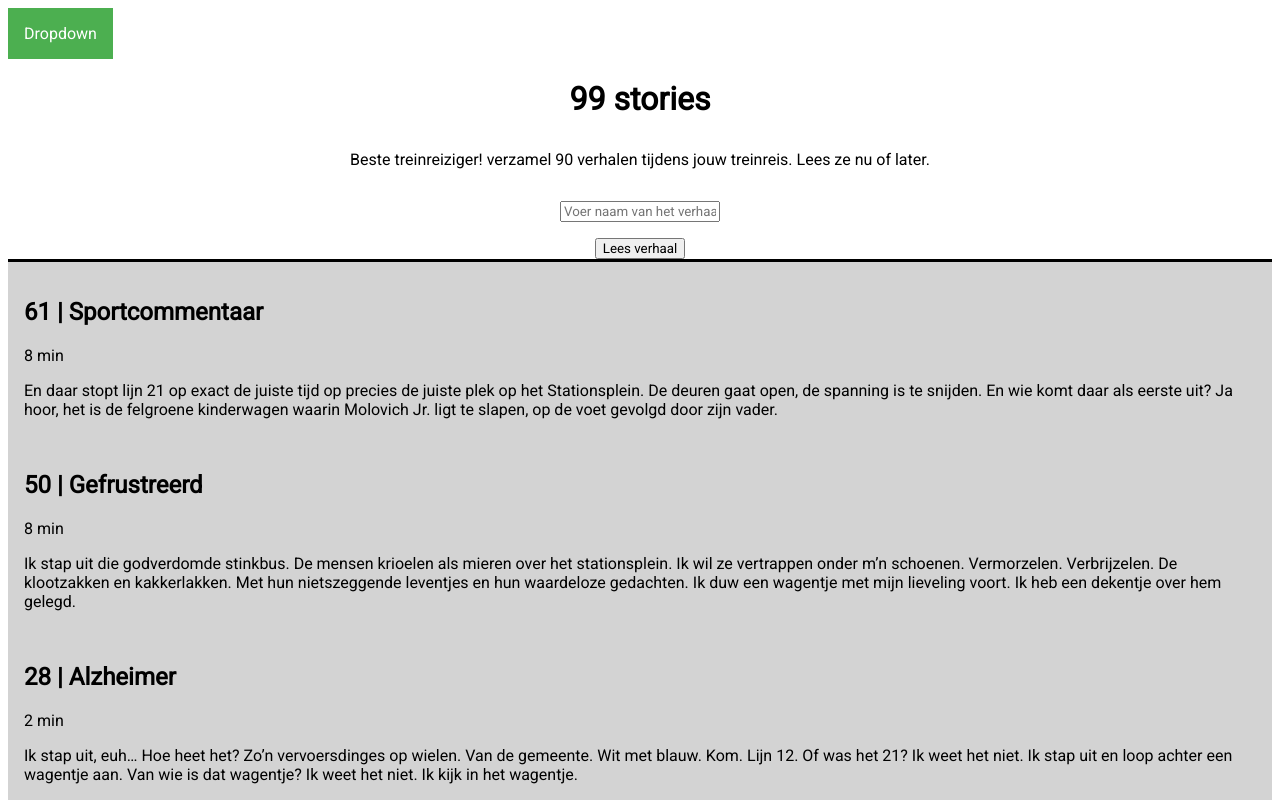
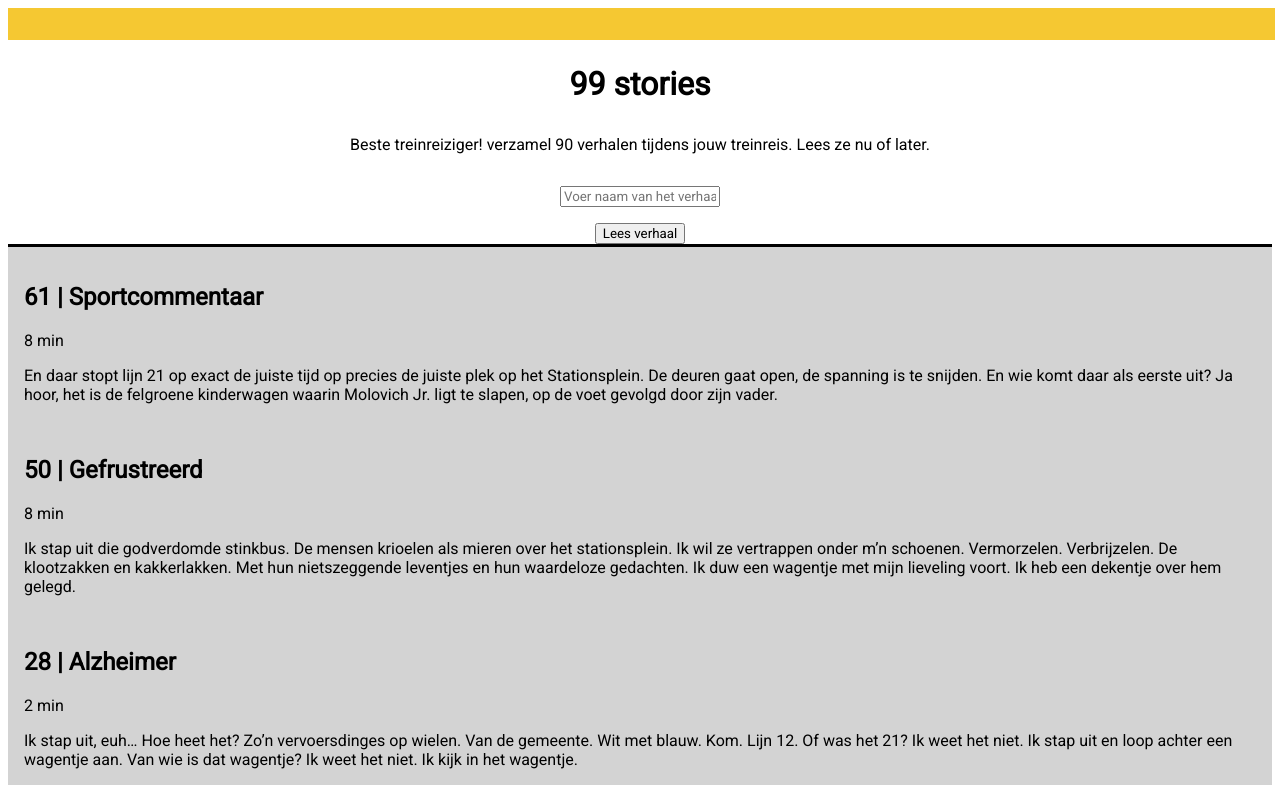
Before and after one commit to SummerDanoe/99_stories, a plain HTML site: page index.html in a window 1280 px wide. Drawn offline with Linux system fonts and the light colour scheme.

Commit message:
commit 2
html 4 naar html 5 gemaakt, css toegevoegd, tabbar geval gemaakt, De body heeft een margin for some reason, weet niet hoe ik dat moet oplossen.

```diff
--- a/css/style.css
+++ b/css/style.css
@@ -2,21 +2,26 @@
 /* CSS Document */
 
 
+/* =====Fonts=====*/
+
+*{
+	font-family: 'Roboto', sans-serif;	/* originele font family van ns.nl :NS Sans,Segoe UI,Myriad,Verdana,sans-serif */
+}
+
 /* =====Dropdown=====*/
 .dropbtn {
-    background-color: #4CAF50;
+	box-sizing:border-box;
+    background-color: #F5C832;
     color: white;
     padding: 16px;
-    font-size: 16px;
-    border: none;
+	width: 99vw;/*ik wil deze rechthoek over de hele breedte. ik snap er geen drol van. pls help*/
+	border: none;
     cursor: pointer;
 }
-
-.dropdown {
+nav {
     position: relative;
     display: inline-block;
 }
-
 .dropdown-content {
     display: none;
     position: absolute;
@@ -33,15 +38,18 @@
     display: block;
 }
 
-.dropdown-content a:hover {background-color: #f1f1f1}
+.dropdown-content a:hover {
+	background-color: #f1f1f1
+}
 
-.dropdown:hover .dropdown-content {
+nav:hover .dropdown-content {
     display: block;
 }
 
-.dropdown:hover .dropbtn {
-    background-color: #3e8e41;
+.dropbtn:hover .dropbtn {
+    background-color: #F5C832;
 }
+
 /* =====main=====*/
 h1, .beschrijving{
     text-align:center;
@@ -60,9 +68,6 @@ input{
 	margin-bottom:1rem;
 
 }
-button{
-
-}
 
 /*====aside====*/
 
@@ -77,8 +82,3 @@ section{
 aside{
 	border-top: solid;
 }
-/* =====Fonts=====*/
-
-* {
-	font-family: 'Roboto', sans-serif;	/* originele font family van ns.nl :NS Sans,Segoe UI,Myriad,Verdana,sans-serif */
-}
--- a/index.html
+++ b/index.html
@@ -1,24 +1,26 @@
 <!doctype html>
 <html>
+
 <head>
 <meta charset="UTF-8">
 <title>99stories</title>
 <link rel="stylesheet" type="text/css" href="css/style.css">
-<link href="https://fonts.googleapis.com/css?family=Roboto" rel="stylesheet"><link href="https://fonts.googleapis.com/css?family=Roboto" rel="stylesheet"> <!-- fonts -->
+<link href="https://fonts.googleapis.com/css?family=Roboto" rel="stylesheet"> <!-- fonts -->
 </head>
 
 <body>
-<header>
-	<div class="dropdown">
-  <button class="dropbtn">Dropdown</button>
+
+<nav>
+  <button class="dropbtn"></button>
  	 <div class="dropdown-content">
-    <a href="#">Link 1</a>
-    <a href="#">Link 2</a>
+    <a href="#">Bewaarde verhalen</a>
+    <a href="#">Verzamelde verhalen</a>
     <a href="#">Link 3</a>
     </div>
-</div>
-</header>
+</nav>
+<!-- bron https://www.w3schools.com/howto/howto_css_dropdown.asp -->
 
+<main>
 	<h1>99 stories</h1>
 		<p class="beschrijving">
 		Beste treinreiziger! verzamel 90 verhalen tijdens jouw treinreis. Lees ze nu of later.
@@ -27,6 +29,8 @@
   			<input type="text" placeholder="Voer naam van het verhaal in">
  			 <button>Lees verhaal</button>
 		</form>
+</main>
+
 <aside>
 	<section class="">
 		<h2>61 | Sportcommentaar</h2>
```
Lines whose indentation alone changed are shown as unchanged.
